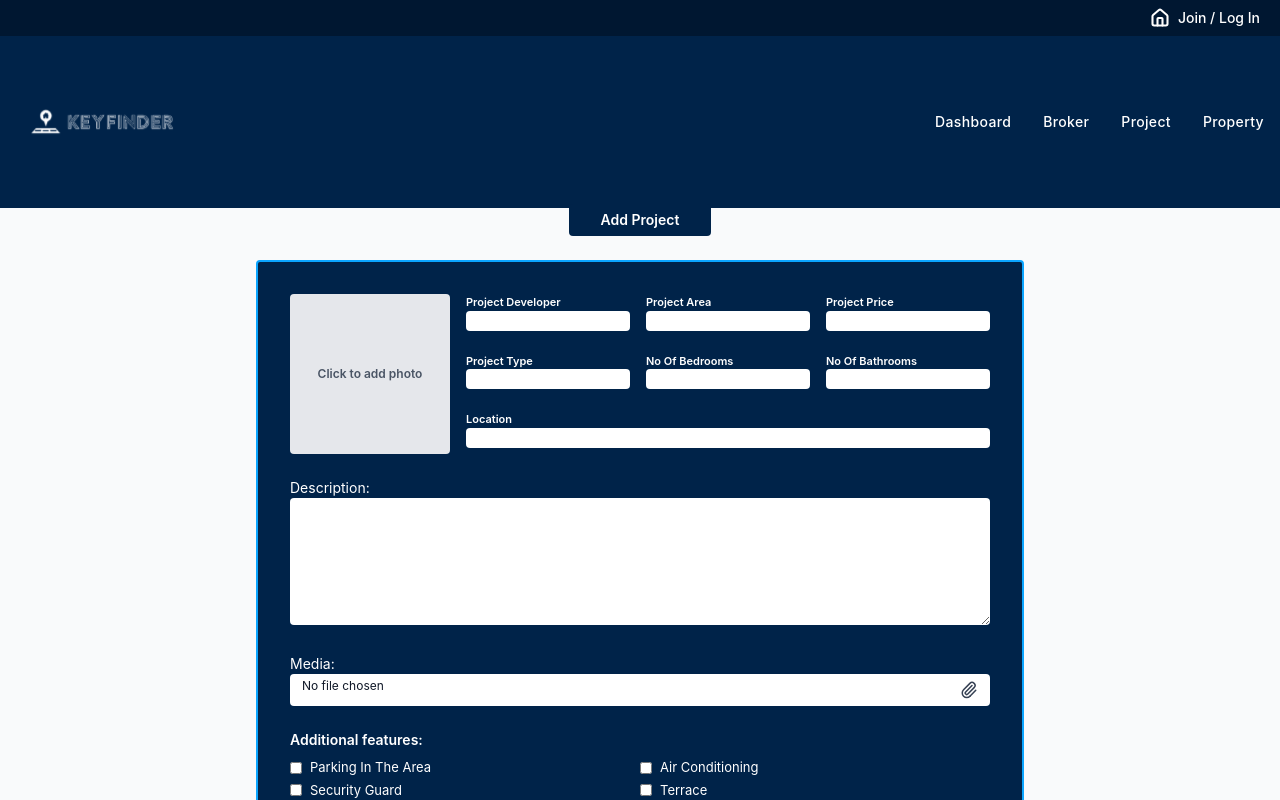
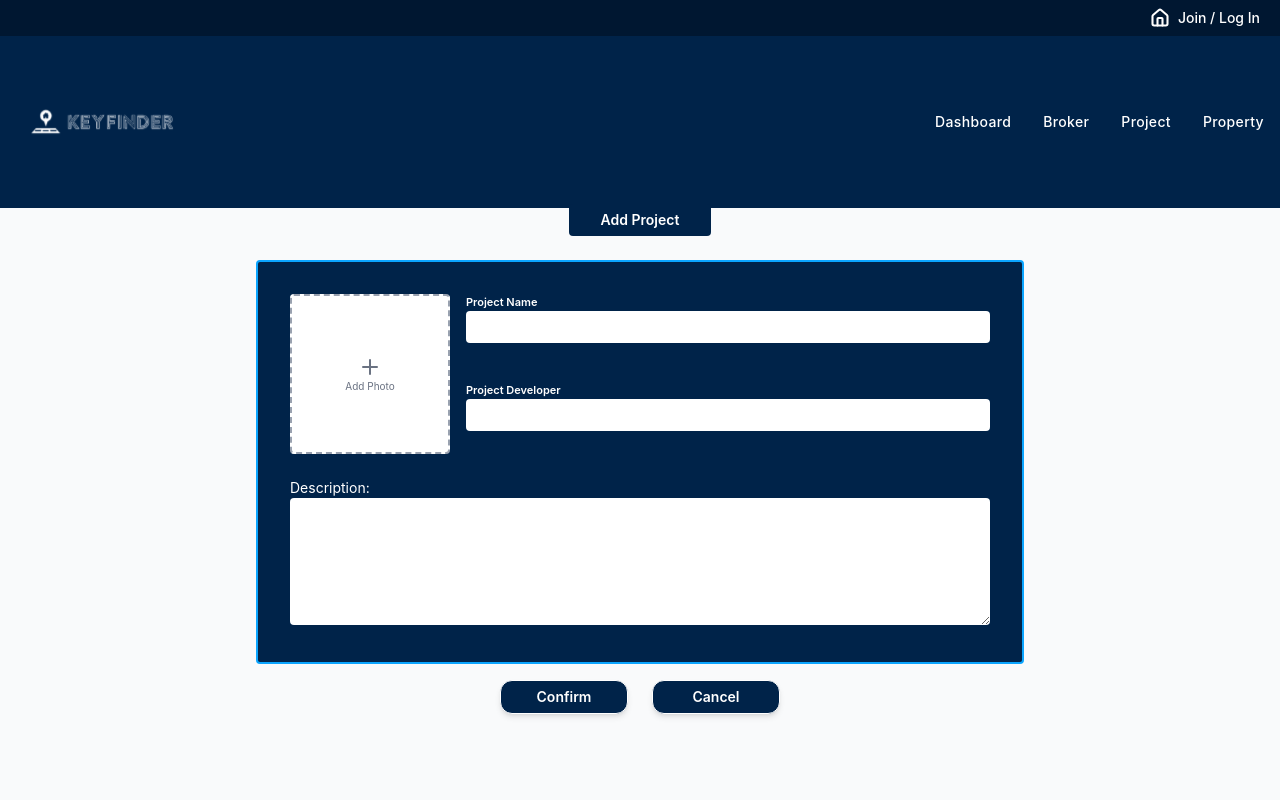
Before and after one commit to David8-0/Admin-Website, a React (Vite) app: page /add-project in a window 1280 px wide. Shown: the top 800 px of the page. Built offline with nearby package versions, Linux system fonts and the light colour scheme.

Commit message:
edit project

```diff
--- a/src/App.jsx
+++ b/src/App.jsx
@@ -38,6 +38,7 @@ function App() {
           <Route path="add-property" element={<AddProperty />} />
           <Route path="view-property" element={<PropertyList />} />
           <Route path="add-project" element={<AddProject />} />
+          <Route path="edit-project/:id" element={<AddProject />} />
           <Route path="view-project" element={<ProjectList />} />
         </Route>
       </Routes>
--- a/src/pages/AddProject/addproject.jsx
+++ b/src/pages/AddProject/addproject.jsx
@@ -1,98 +1,144 @@
-import React, { useState } from "react";
-import { Paperclip } from "lucide-react";
-import { useNavigate } from "react-router-dom";
+import React, { useState, useEffect } from "react";
+import { useNavigate, useParams } from "react-router-dom";
+import { Plus } from "lucide-react";
 import Swal from "sweetalert2";
+import { createProject, getProjectById, updateProject } from "../../network/projects";
+import { uploadImages } from "../../network/images";
+import { useDispatch, useSelector } from "react-redux";
+import { setProjectDetails, setProjectsError, setProjectsLoading } from "../../store/projectsSlice";
 
 const NAVY = "#002349";
 const BORDER_BLUE = "#0BA5FF";
 
 export default function AddProject() {
   const navigate = useNavigate();
+  const dispatch = useDispatch();
+  const { id } = useParams();
+  const { projectDetails } = useSelector((state) => state.projects);
 
   const [form, setForm] = useState({
+    name: "",
+    description: "",
     developer: "",
-    area: "",
-    price: "",
-    type: "",
-    beds: "",
-    baths: "",
-    location: "",
-    description: "",
-    media: null,
-    features: [],
-    thumbnail: null,
   });
+  const [image, setImage] = useState(null);
+  const [imageFile, setImageFile] = useState(null);
+  const [isImageChanged, setIsImageChanged] = useState(false);
 
-  const featureList = [
-    "Parking In The Area",
-    "Air Conditioning",
-    "Security Guard",
-    "Terrace",
-    "Elevator Lift",
-    "Balcony",
-    "SuperMarket",
-  ];
+  useEffect(() => {
+    const fetchProjectDetails = async () => {
+      if (id) {
+        try {
+          dispatch(setProjectsLoading(true));
+          const response = await getProjectById(id);
+          dispatch(setProjectDetails(response.data.data));
+        } catch (error) {
+          dispatch(setProjectsError(error.message));
+          Swal.fire({
+            icon: "error",
+            title: "Error",
+            text: "Failed to fetch project details",
+            confirmButtonColor: NAVY,
+          });
+        } finally {
+          dispatch(setProjectsLoading(false));
+        }
+      }
+    };
+
+    fetchProjectDetails();
+  }, [id, dispatch]);
+
+  useEffect(() => {
+    if (projectDetails) {
+      setForm({
+        name: projectDetails.name || "",
+        description: projectDetails.description || "",
+        developer: projectDetails.developer || "",
+      });
+      setImage(projectDetails.image || null);
+      setIsImageChanged(false);
+    }
+  }, [projectDetails]);
 
   const handleChange = ({ target: { name, value } }) =>
     setForm((prev) => ({ ...prev, [name]: value }));
 
-  const toggleFeature = (feat) =>
-    setForm((prev) => ({
-      ...prev,
-      features: prev.features.includes(feat)
-        ? prev.features.filter((f) => f !== feat)
-        : [...prev.features, feat],
-    }));
-
-  const handleFile = (e, key) => {
+  const handleImageChange = (e) => {
     const file = e.target.files[0];
-    if (!file) return;
+    if (file) {
+      setImageFile(file);
+      setIsImageChanged(true);
       const reader = new FileReader();
-    reader.onloadend = () =>
-      setForm((prev) => ({ ...prev, [key]: reader.result }));
+      reader.onloadend = () => setImage(reader.result);
       reader.readAsDataURL(file);
+    }
   };
 
-  const handleSubmit = (e) => {
+  const handleSubmit = async (e) => {
     e.preventDefault();
 
-    // Required text fields
-    const required = [
-      "developer",
-      "area",
-      "price",
-      "type",
-      "beds",
-      "baths",
-      "location",
-      "description",
-    ];
+    // Required fields
+    const required = ["name", "description", "developer"];
+    const missing = required.filter((key) => !form[key]?.toString().trim());
 
-    // Check empties
-    const missing = required.filter((key) => !form[key]?.toString().trim());
-    if (missing.length > 0 || !form.thumbnail) {
+    if (missing.length > 0) {
       return Swal.fire({
         icon: "error",
         title: "Incomplete information",
-        text: "Please complete all fields and add a thumbnail.",
+        text: "Please complete all required fields.",
         confirmButtonColor: NAVY,
       });
     }
 
-    // Save to localStorage
-    const existing = JSON.parse(localStorage.getItem("projects") || "[]");
-    existing.push(form);
-    localStorage.setItem("projects", JSON.stringify(existing));
+    if (!imageFile && !image) {
+      return Swal.fire({
+        icon: "error",
+        title: "Missing image",
+        text: "Please add a project image.",
+        confirmButtonColor: NAVY,
+      });
+    }
 
-    // Success alert then redirect
+    try {
+      let imageUrl = image;
+
+      // Only upload new image if it was changed
+      if (isImageChanged && imageFile) {
+        const uploadResp = await uploadImages({ images: [imageFile], type: "project" });
+        imageUrl = uploadResp.data.images;
+      }
+
+      const projectData = {
+        ...form,
+        image: imageUrl
+      };
+
+      if (id) {
+        // Edit mode - Update existing project
+        await updateProject(id, projectData);
+      } else {
+        // Create mode - Create new project
+        await createProject(projectData);
+      }
+
       Swal.fire({
         icon: "success",
-      title: "Added successfully!",
-      text: "Your project has been saved.",
+        title: id ? "Updated successfully!" : "Added successfully!",
+        text: `Your project has been ${id ? 'updated' : 'saved'}.`,
         confirmButtonColor: NAVY,
       }).then(() => {
         navigate("/view-project");
       });
+    } catch (error) {
+      console.error('Project operation error:', error);
+      Swal.fire({
+        icon: "error",
+        title: "Error",
+        text: error.response?.data?.message || `Failed to ${id ? 'update' : 'create'} project`,
+        confirmButtonColor: NAVY,
+      });
+    }
   };
 
   const handleCancelClick = () => {
@@ -101,14 +147,14 @@ export default function AddProject() {
 
   return (
     <>
-      <div className="min-h-screen bg-gray-50 font-sans pb-12">
+      <div className="min-h-screen bg-gray-50 font-sans">
         {/* top ribbon */}
         <div className="flex justify-center">
           <span
-            className=" rounded px-8 py-[6px] text-sm font-semibold text-white -mt-1"
+            className="rounded px-8 py-[6px] text-sm font-semibold text-white -mt-1"
             style={{ backgroundColor: NAVY }}
           >
-            Add Project
+            {id ? 'Edit Project' : 'Add Project'}
           </span>
         </div>
 
@@ -119,38 +165,35 @@ export default function AddProject() {
           className="mx-auto mt-6 w-[90%] max-w-3xl rounded border-2 p-6 sm:p-8"
           style={{ borderColor: BORDER_BLUE, backgroundColor: NAVY }}
         >
-          {/* thumbnail + fields */}
+          {/* image + fields */}
           <div className="grid gap-4 sm:grid-cols-[160px_1fr]">
             {/* image picker */}
-            <label className="group relative block h-40 w-40 overflow-hidden rounded">
-              {form.thumbnail ? (
+            <label className="group relative block h-40 w-40 overflow-hidden rounded bg-white border-2 border-dashed border-gray-400">
+              {image ? (
                 <img
-                  src={form.thumbnail}
-                  alt="thumbnail"
+                  src={image}
+                  alt="project"
                   className="h-full w-full object-cover"
                 />
               ) : (
-                <div className="flex h-full w-full items-center justify-center bg-gray-200 text-xs font-semibold text-gray-600">
-                  Click to add photo
+                <div className="flex flex-col items-center justify-center h-full text-gray-500">
+                  <Plus size={24} />
+                  <span className="text-[10px]">Add Photo</span>
                 </div>
               )}
               <input
                 type="file"
                 accept="image/*"
                 className="absolute inset-0 cursor-pointer opacity-0"
-                onChange={(e) => handleFile(e, "thumbnail")}
+                onChange={handleImageChange}
               />
             </label>
 
-            {/* six small inputs + location */}
-            <div className="grid grid-cols-2 gap-4 text-[11px] font-semibold text-white md:grid-cols-3">
+            {/* fields */}
+            <div className="grid gap-4 text-[11px] font-semibold text-white">
               {[
+                ["Project Name", "name"],
                 ["Project Developer", "developer"],
-                ["Project Area", "area"],
-                ["Project Price", "price"],
-                ["Project Type", "type"],
-                ["No Of Bedrooms", "beds"],
-                ["No Of Bathrooms", "baths"],
               ].map(([label, name]) => (
                 <div key={name} className="space-y-[2px]">
                   <label htmlFor={name}>{label}</label>
@@ -159,20 +202,10 @@ export default function AddProject() {
                     name={name}
                     value={form[name]}
                     onChange={handleChange}
-                    className="h-5 w-full rounded bg-white px-2 text-[10px] text-gray-900 outline-none"
+                    className="h-8 w-full rounded bg-white px-2 text-[10px] text-gray-900 outline-none"
                   />
                 </div>
               ))}
-              <div className="col-span-2 md:col-span-3 space-y-[2px]">
-                <label htmlFor="location">Location</label>
-                <input
-                  id="location"
-                  name="location"
-                  value={form.location}
-                  onChange={handleChange}
-                  className="h-5 w-full rounded bg-white px-2 text-[10px] text-gray-900 outline-none"
-                />
-              </div>
             </div>
           </div>
 
@@ -188,46 +221,10 @@ export default function AddProject() {
               className="w-full rounded bg-white p-2 text-[13px] text-gray-900 outline-none"
             />
           </div>
-
-          {/* media upload */}
-          <div className="mt-6 space-y-[2px] text-sm text-white">
-            <label>Media:</label>
-            <div className="relative">
-              <input
-                type="file"
-                accept="*/*"
-                onChange={(e) => handleFile(e, "media")}
-                className="h-8 w-full rounded bg-white px-3 py-[3px] text-[12px] text-gray-900 outline-none file:hidden"
-              />
-              <Paperclip
-                size={18}
-                className="absolute right-3 top-1/2 -translate-y-1/2 text-gray-700"
-              />
-            </div>
-          </div>
-
-          {/* features checklist */}
-          <div className="mt-6 text-sm text-white">
-            <p className="mb-2 font-semibold">Additional features:</p>
-            <div className="grid grid-cols-2 gap-y-1 text-[13px]">
-              {featureList.map((feat) => (
-                <label key={feat} className="flex items-center gap-2">
-                  <input
-                    type="checkbox"
-                    checked={form.features.includes(feat)}
-                    onChange={() => toggleFeature(feat)}
-                    className="h-3 w-3 accent-white"
-                  />
-                  <span>{feat}</span>
-                </label>
-              ))}
-            </div>
-          </div>
         </form>
-      </div>
 
         {/* buttons outside the blue container */}
-      <div className="flex justify-center gap-6 -mt-4 mb-8">
+        <div className="flex justify-center gap-6 mt-4">
           <button
             type="submit"
             form="projectForm"
@@ -245,6 +242,7 @@ export default function AddProject() {
             Cancel
           </button>
         </div>
+      </div>
     </>
   );
 }
--- a/src/pages/ProjectList/projectlist.jsx
+++ b/src/pages/ProjectList/projectlist.jsx
@@ -132,6 +132,9 @@ export default function ProjectList() {
               />
               <div className="flex-1 text-white ml-4 space-y-1">
                 <p>
+                  <span className="font-semibold">ID:</span> {project._id}
+                </p>
+                <p>
                   <span className="font-semibold">Name:</span> {project.name}
                 </p>
                 <p>
--- a/src/store/projectsSlice.js
+++ b/src/store/projectsSlice.js
@@ -2,6 +2,7 @@ import { createSlice } from '@reduxjs/toolkit';
 
 const initialState = {
   projectsData: null,
+  projectDetails: null,
   loading: false,
   error: null,
 };
@@ -12,6 +13,10 @@ const projectsSlice = createSlice({
   reducers: {
     setProjectsData: (state, action) => {
       state.projectsData = action.payload;
+      state.error = null;
+    },
+    setProjectDetails: (state, action) => {
+      state.projectDetails = action.payload;
       state.error = null;
     },
     setProjectsError: (state, action) => {
@@ -25,6 +30,7 @@ const projectsSlice = createSlice({
 
 export const {
   setProjectsData,
+  setProjectDetails,
   setProjectsError,
   setProjectsLoading
 } = projectsSlice.actions;
```
Also changed, not shown: src/network/projects.js (+7 -1 lines). Lines whose indentation alone changed are shown as unchanged.
